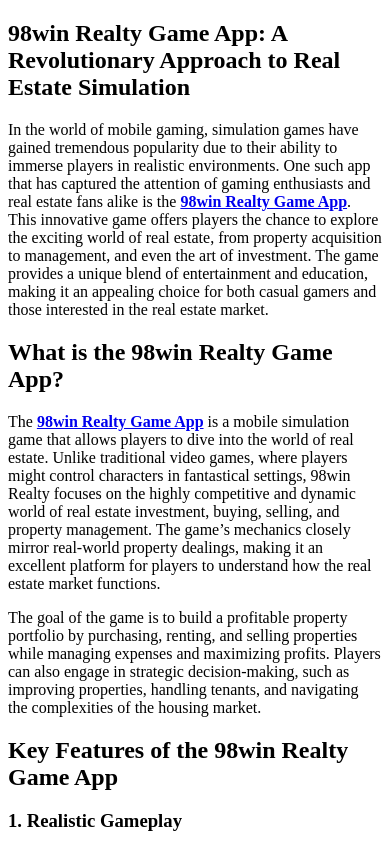
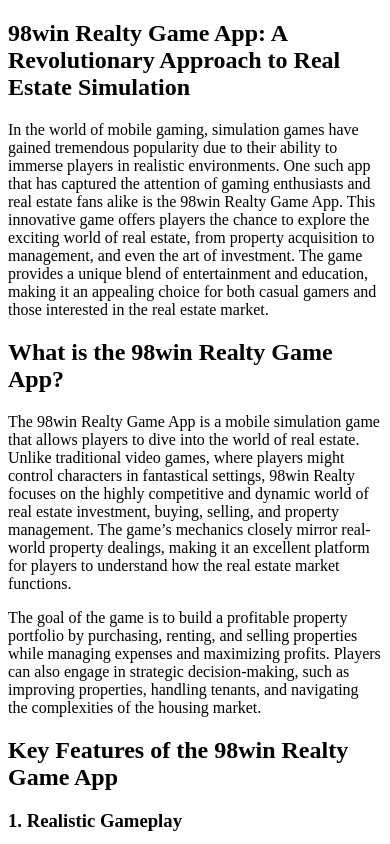
Before and after one commit to jeep-parts/98win, a plain HTML site: page index.html in a window 390 px wide. Shown: the top 844 px of the page. Drawn offline with Linux system fonts and the light colour scheme.

Commit message:
index.html

```diff
--- a/index.html
+++ b/index.html
@@ -1,18 +1,19 @@
 <!DOCTYPE html>
 <html lang="en">
 <head>
-    <meta charset="UTF-8">
-    <meta name="viewport" content="width=device-width, initial-scale=1.0">
-    <meta name="description" content="The 98win Realty Game App is a mobile simulation game offering a unique blend of entertainment and real estate investment strategies. Dive into property management, acquisition, and market strategies.">
-    <meta name="keywords" content="98win Realty, real estate game, mobile simulation, property management, real estate investment, virtual property management, game app">
-    <meta name="author" content="Your Name or Website">
-    <meta property="og:title" content="98win Realty Game App: A Revolutionary Approach to Real Estate Simulation">
-    <meta property="og:description" content="Explore the 98win Realty Game App, a mobile simulation game offering an immersive experience in real estate investment and management.">
-    <meta property="og:image" content="URL-to-image.jpg">
-    <meta property="og:url" content="https://98win.realty">
-    <meta property="og:type" content="website">
-    <meta name="robots" content="index, follow">
-    <link rel="canonical" href="https://98win.realty">
+  <meta name="google-site-verification" content="BGqhEYMoM97t1XA_3HhOEScg8IQlrtSyqTP2MjjJlRs" />
+  <meta charset="UTF-8" />
+  <meta name="viewport" content="width=device-width, initial-scale=1.0" />
+  <meta name="description" content="The 98win Realty Game App is a mobile simulation game offering a unique blend of entertainment and real estate investment strategies. Dive into property management, acquisition, and market strategies." />
+  <meta name="keywords" content="98win Realty, real estate game, mobile simulation, property management, real estate investment, virtual property management, game app" />
+  <meta name="author" content="Your Name or Website" />
+  <meta property="og:title" content="98win Realty Game App: A Revolutionary Approach to Real Estate Simulation" />
+  <meta property="og:description" content="Explore the 98win Realty Game App, a mobile simulation game offering an immersive experience in real estate investment and management." />
+  <meta property="og:image" content="URL-to-image.jpg" />
+  <meta property="og:url" content="https://98win.realty" />
+  <meta property="og:type" content="website" />
+  <meta name="robots" content="index, follow" />
+  <link rel="canonical" href="https://98win.realty" />
   <title>98win Realty Game App: A Revolutionary Approach to Real Estate Simulation</title>
 </head>
 <body>
@@ -22,12 +23,12 @@
     </header>
 
     <section>
-            <p>In the world of mobile gaming, simulation games have gained tremendous popularity due to their ability to immerse players in realistic environments. One such app that has captured the attention of gaming enthusiasts and real estate fans alike is the <strong><a href="https://98win.realty" target="_blank">98win Realty Game App</a></strong>. This innovative game offers players the chance to explore the exciting world of real estate, from property acquisition to management, and even the art of investment. The game provides a unique blend of entertainment and education, making it an appealing choice for both casual gamers and those interested in the real estate market.</p>
+      <p>In the world of mobile gaming, simulation games have gained tremendous popularity due to their ability to immerse players in realistic environments. One such app that has captured the attention of gaming enthusiasts and real estate fans alike is the 98win Realty Game App. This innovative game offers players the chance to explore the exciting world of real estate, from property acquisition to management, and even the art of investment. The game provides a unique blend of entertainment and education, making it an appealing choice for both casual gamers and those interested in the real estate market.</p>
     </section>
 
     <section>
       <h2>What is the 98win Realty Game App?</h2>
-            <p>The <strong><a href="https://98win.realty" target="_blank">98win Realty Game App</a></strong> is a mobile simulation game that allows players to dive into the world of real estate. Unlike traditional video games, where players might control characters in fantastical settings, 98win Realty focuses on the highly competitive and dynamic world of real estate investment, buying, selling, and property management. The game’s mechanics closely mirror real-world property dealings, making it an excellent platform for players to understand how the real estate market functions.</p>
+      <p>The 98win Realty Game App is a mobile simulation game that allows players to dive into the world of real estate. Unlike traditional video games, where players might control characters in fantastical settings, 98win Realty focuses on the highly competitive and dynamic world of real estate investment, buying, selling, and property management. The game’s mechanics closely mirror real-world property dealings, making it an excellent platform for players to understand how the real estate market functions.</p>
       <p>The goal of the game is to build a profitable property portfolio by purchasing, renting, and selling properties while managing expenses and maximizing profits. Players can also engage in strategic decision-making, such as improving properties, handling tenants, and navigating the complexities of the housing market.</p>
     </section>
 
@@ -58,14 +59,14 @@
 
     <section>
       <h2>How to Get Started</h2>
-            <p>Getting started with the <strong><a href="https://98win.realty" target="_blank">98win Realty Game App</a></strong> is simple. The game is available for download on both iOS and Android platforms, making it accessible to a wide audience. Once you’ve installed the app, you’ll be guided through an easy-to-follow tutorial that introduces you to the game’s mechanics, objectives, and strategies.</p>
+      <p>Getting started with the 98win Realty Game App is simple. The game is available for download on both iOS and Android platforms, making it accessible to a wide audience. Once you’ve installed the app, you’ll be guided through an easy-to-follow tutorial that introduces you to the game’s mechanics, objectives, and strategies.</p>
       <p>As a beginner, you'll start with a small budget and a few properties. The tutorial will walk you through the basics of property acquisition, rent collection, and managing tenants. As you gain experience and build your portfolio, you’ll unlock new features and gain access to more advanced gameplay elements.</p>
     </section>
 
     <section>
       <h2>Conclusion</h2>
-            <p>The <strong><a href="https://98win.realty" target="_blank">98win Realty Game App</a></strong> offers a unique and engaging experience for players interested in the world of real estate. With its realistic gameplay, educational value, and competitive edge, the app serves as both a fun way to pass the time and a tool for learning about property investment. Whether you’re looking to expand your knowledge of real estate or simply enjoy a simulation game, the 98win Realty Game App is an excellent choice.</p>
-            <p>By combining entertainment with real-world knowledge, the game has carved a niche for itself in the mobile gaming market. If you’ve ever dreamed of becoming a real estate mogul, this app might just be the perfect way to start your journey! You can find more information and download the app at <a href="https://98win.realty" target="_blank">98win Realty</a>.</p>
+      <p>The 98win Realty Game App offers a unique and engaging experience for players interested in the world of real estate. With its realistic gameplay, educational value, and competitive edge, the app serves as both a fun way to pass the time and a tool for learning about property investment. Whether you’re looking to expand your knowledge of real estate or simply enjoy a simulation game, the 98win Realty Game App is an excellent choice.</p>
+      <p>By combining entertainment with real-world knowledge, the game has carved a niche for itself in the mobile gaming market. If you’ve ever dreamed of becoming a real estate mogul, this app might just be the perfect way to start your journey! Download the game from <a href="https://98win.realty" target="_blank">98win</a>.</p>
     </section>
   </article>
 </body>
```
Lines whose indentation alone changed are shown as unchanged.
